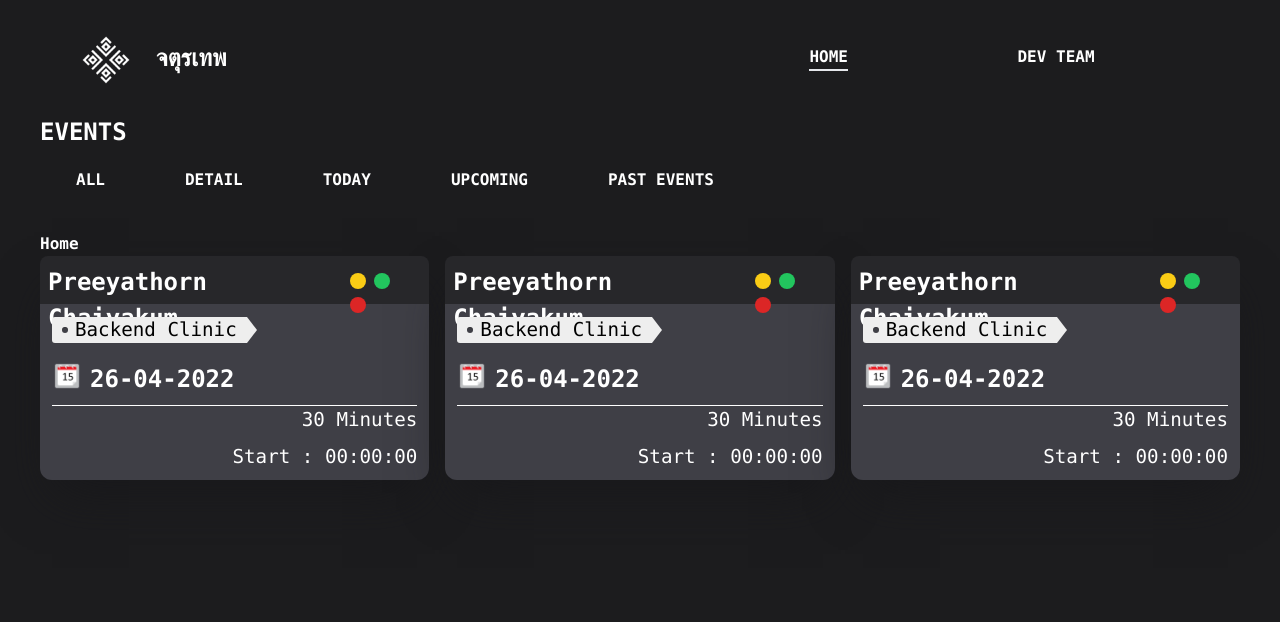
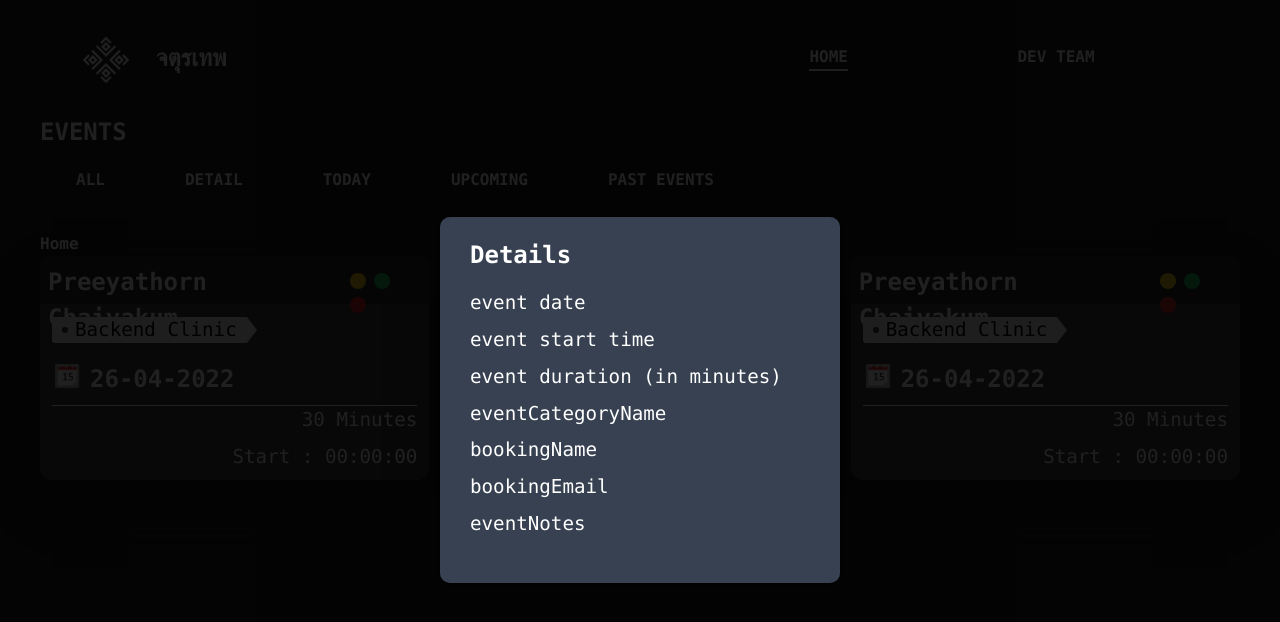
Before and after one commit to thanakritcankha/Oasip_sj2, a Vue app in the folder Frontend/: page / in a window 1280 px wide. Shown: the top 622 px of the page. Built offline with nearby package versions, Linux system fonts and the light colour scheme; the HTML template or start-up script is replaced by a standard one.

Commit message:
แก้

```diff
--- a/Frontend/src/components/Event.vue
+++ b/Frontend/src/components/Event.vue
@@ -1,4 +1,6 @@
-<script setup></script>
+<script setup>
+import { ref } from 'vue'
+</script>
 
 <template>
   <div
@@ -39,6 +41,27 @@
         <h1 class="duration">30 Minutes</h1>
         <!-- <h1 class="category">Category : BackEnd Clinic</h1> -->
         <h1 class="time">Start : 00:00:00</h1>
+      </div>
+    </div>
+  </div>
+
+  <div class="modal-mask">
+    <div class="modal-wrapper">
+      <div class="modal-container">
+        <div class="modal-body">
+          <div class="header">
+            <h1>Details</h1>
+          </div>
+          <div class="details">
+            <p>event date</p>
+            <p>event start time</p>
+            <p>event duration (in minutes)</p>
+            <p>eventCategoryName</p>
+            <p>bookingName</p>
+            <p>bookingEmail</p>
+            <p>eventNotes</p>
+          </div>
+        </div>
       </div>
     </div>
   </div>
@@ -165,4 +188,69 @@
   margin-left: auto;
   padding-bottom: 0.5rem;
 }
+
+.modal-mask {
+  position: fixed;
+  z-index: 9998;
+  top: 0;
+  left: 0;
+  width: 100%;
+  height: 100%;
+  background-color: rgba(0, 0, 0, 0.5);
+  display: table;
+  transition: opacity 0.3s ease;
+
+}
+
+.modal-wrapper {
+  display: table-cell;
+  vertical-align: middle;
+
+}
+
+
+.modal-container {
+  width: 400px;
+  margin: 0px auto;
+  padding: 20px 30px;
+  background-color: rgb(55 65 81);
+  border-radius: 10px;
+  box-shadow: 0 2px 8px rgba(0, 0, 0, 0.33);
+  transition: all 0.3s ease;
+
+
+}
+
+.header {
+  display: flex;
+  flex-direction: row;
+  justify-content: space-between;
+  align-items: center;
+  margin-bottom: 1rem;
+
+
+}
+
+.header h1 {
+  font-size: 1.5rem;
+  font-weight: 600;
+  color: #fff;
+
+}
+
+.details {
+  display: flex;
+  flex-direction: column;
+  justify-content: space-between;
+  margin-bottom: 1rem;
+
+}
+
+.details p {
+  font-size: 1.2rem;
+  font-weight: 500;
+  color: #fff;
+  margin-bottom: 0.5rem;
+
+}
 </style>
--- a/Frontend/src/components/ListAll.vue
+++ b/Frontend/src/components/ListAll.vue
@@ -10,6 +10,7 @@ const showWindow = ref(false)
         <Event />
         <Event />
         <Event />
+
     </div>
         <div>
 
```
